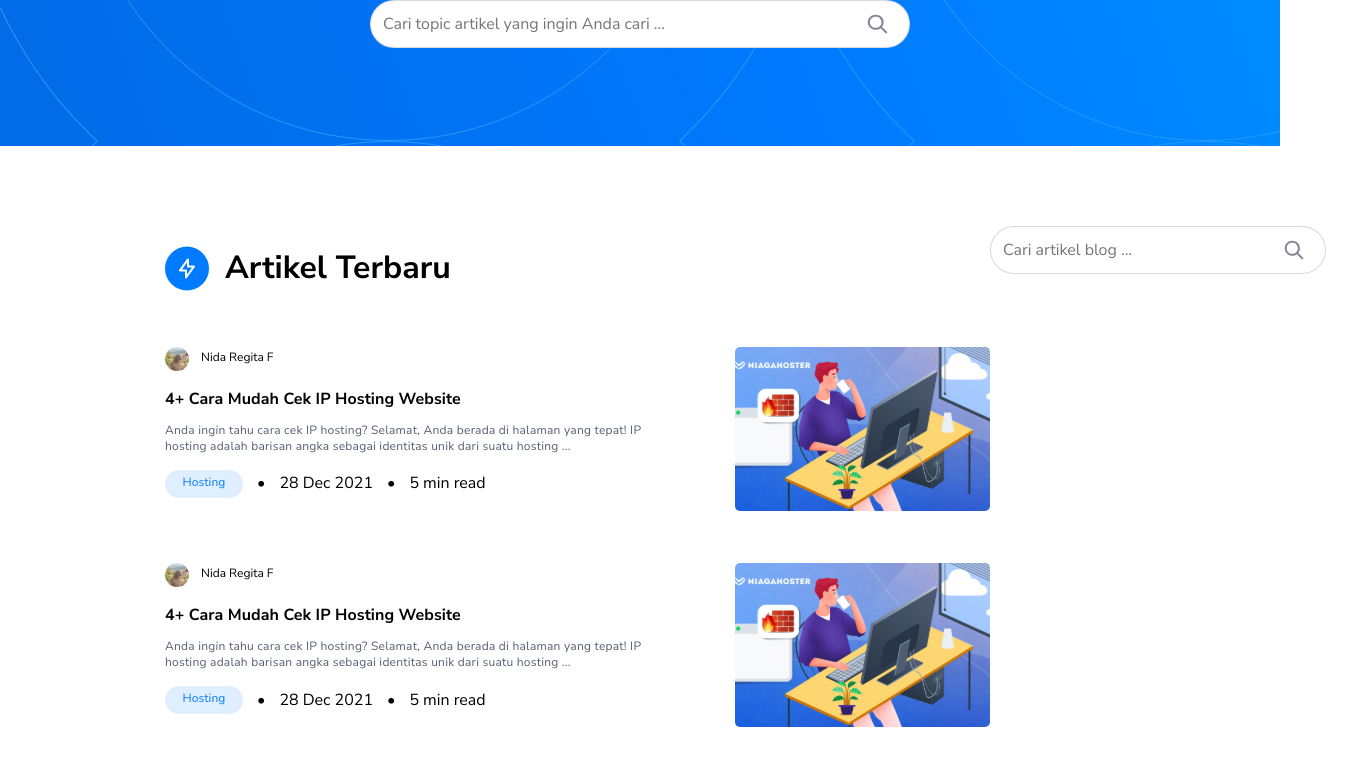
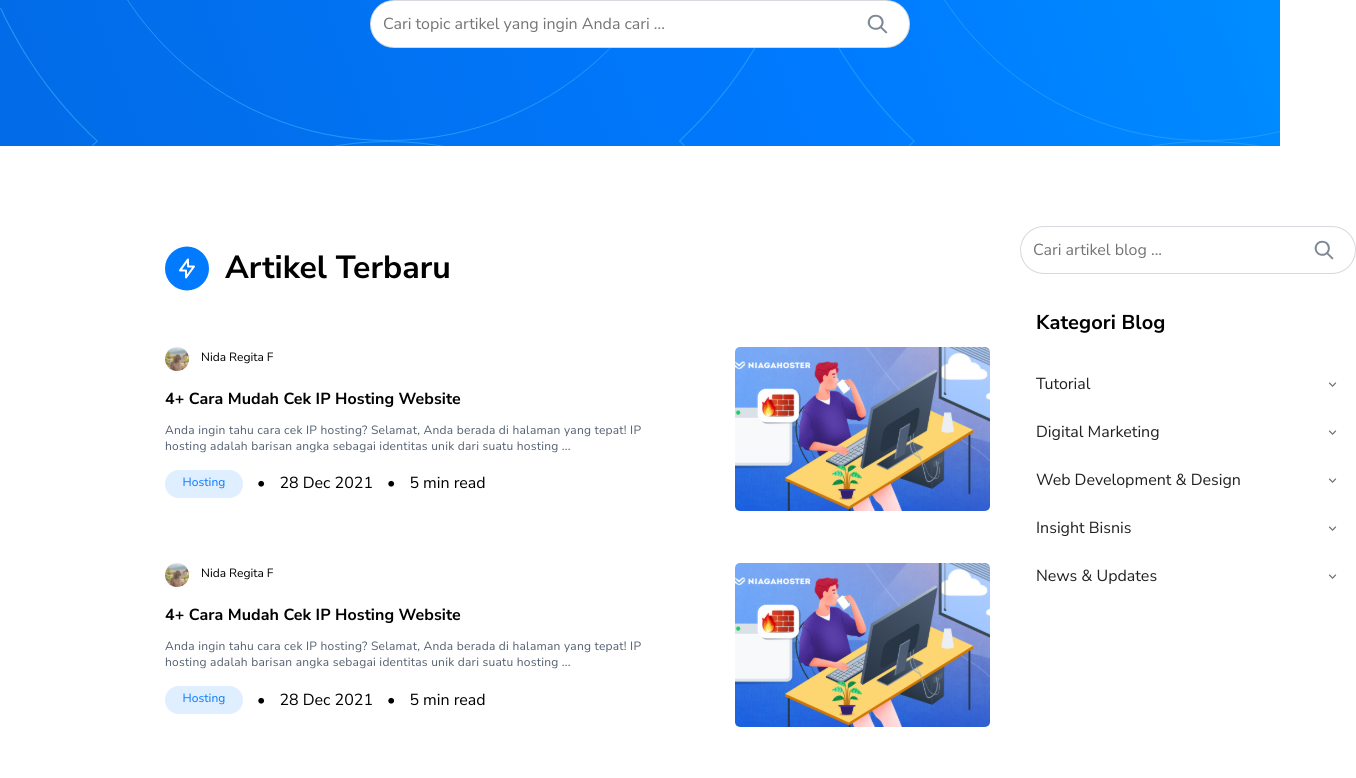
Before and after one commit to alaqsaka/NH-UIengineer-test, a Next.js app: page / in a window 1280 px wide. Shown: the part 485-1263 px from the top of the page, 1356 px wide, since content can reach past the window. Built offline with nearby package versions, Linux system fonts and the light colour scheme.

Commit message:
feat: adding accordion

```diff
--- a/package.json
+++ b/package.json
@@ -9,6 +9,11 @@
     "lint": "next lint"
   },
   "dependencies": {
+    "@emotion/react": "^11.8.1",
+    "@emotion/styled": "^11.8.1",
+    "@material-ui/core": "^4.12.3",
+    "@mui/icons-material": "^5.5.0",
+    "bootstrap": "^5.1.3",
     "next": "12.1.0",
     "react": "17.0.2",
     "react-dom": "17.0.2",
--- a/src/components/organisms/BlogSection/BlogSectionStyles.js
+++ b/src/components/organisms/BlogSection/BlogSectionStyles.js
@@ -9,4 +9,39 @@ export const Container = styled.div`
 export const BlogDiv = styled.div`
   display: grid;
   grid-template-columns: 2fr 1fr;
+  gap: 30px;
 `;
+
+export const FilterDiv = styled.div`
+  margin-top: 36px;
+
+  h1 {
+    font-size: 20px;
+    font-style: normal;
+    font-weight: 700;
+    line-height: 26px;
+    letter-spacing: 0.005em;
+    text-align: left;
+    margin-bottom: 24px;
+    margin-left: 16px;
+  }
+`;
+
+export const AccordionDetailsStyles = styled.span`
+  font-weight: 400;
+  color: rgba(41, 56, 78, 1);
+  size: 12px;
+  letter-spacing: 0.07px;
+  text-transform: none;
+  text-decoration: none;
+  line-height: 24px;
+  text-alignment: left;
+  line-height: 1px;
+  font-size: 0px;
+  transform: none;
+`;
+
+export const KategoriBlog = styled.div`
+  position: sticky;
+  top: 0px;
+`;
--- a/src/components/organisms/BlogSection/index.js
+++ b/src/components/organisms/BlogSection/index.js
@@ -1,12 +1,35 @@
 import React from "react";
-import { Container, BlogDiv } from "./BlogSectionStyles";
+import {
+  Container,
+  BlogDiv,
+  FilterDiv,
+  KategoriBlog,
+} from "./BlogSectionStyles";
 import Article from "../../molecules/Article";
 import { Articles, Articles2 } from "../../../constants/constants";
 import SubscriptionBanner from "../../molecules/SubscriptionBanner";
 import ArticlesList from "../../molecules/ArticlesLists";
 import Search from "../../atoms/Search";
+import Accordion from "@material-ui/core/Accordion";
+import AccordionSummary from "@material-ui/core/AccordionSummary";
+import AccordionDetails from "@material-ui/core/AccordionDetails";
+import ExpandMoreIcon from "@mui/icons-material/ExpandMore";
+import { makeStyles } from "@material-ui/core/styles";
 
 export default function BlogSection(props) {
+  const useStyles = makeStyles({
+    hideBorder: {
+      "&.MuiAccordion-root:before": {
+        display: "none",
+      },
+      "&.MuiPaper-elevation1": {
+        "box-shadow": "none",
+      },
+    },
+  });
+
+  const classes = useStyles();
+
   return (
     <Container>
       <BlogDiv>
@@ -16,9 +39,87 @@ export default function BlogSection(props) {
           <SubscriptionBanner />
           <ArticlesList />
         </div>
-        <div>
+        <KategoriBlog>
           <Search placeholder="Cari artikel blog ..." icon />
-        </div>
+          <FilterDiv>
+            <h1>Kategori Blog</h1>
+            <Accordion className={classes.hideBorder}>
+              <AccordionSummary
+                expandIcon={<ExpandMoreIcon />}
+                aria-controls="panel1a-content"
+                id="panel1a-header"
+              >
+                Tutorial
+              </AccordionSummary>
+              <AccordionDetails>Tutorial</AccordionDetails>
+              <AccordionDetails>Tutorial</AccordionDetails>
+              <AccordionDetails>Tutorial</AccordionDetails>
+              <AccordionDetails>Tutorial</AccordionDetails>
+              <AccordionDetails>Tutorial</AccordionDetails>
+              <AccordionDetails>Tutorial</AccordionDetails>
+            </Accordion>
+            <Accordion className={classes.hideBorder}>
+              <AccordionSummary
+                expandIcon={<ExpandMoreIcon />}
+                aria-controls="panel1a-content"
+                id="panel1a-header"
+              >
+                Digital Marketing
+              </AccordionSummary>
+              <AccordionDetails>Tutorial</AccordionDetails>
+              <AccordionDetails>Tutorial</AccordionDetails>
+              <AccordionDetails>Tutorial</AccordionDetails>
+              <AccordionDetails>Tutorial</AccordionDetails>
+              <AccordionDetails>Tutorial</AccordionDetails>
+              <AccordionDetails>Tutorial</AccordionDetails>
+            </Accordion>
+            <Accordion className={classes.hideBorder}>
+              <AccordionSummary
+                expandIcon={<ExpandMoreIcon />}
+                aria-controls="panel1a-content"
+                id="panel1a-header"
+              >
+                Web Development & Design
+              </AccordionSummary>
+              <AccordionDetails>Tutorial</AccordionDetails>
+              <AccordionDetails>Tutorial</AccordionDetails>
+              <AccordionDetails>Tutorial</AccordionDetails>
+              <AccordionDetails>Tutorial</AccordionDetails>
+              <AccordionDetails>Tutorial</AccordionDetails>
+              <AccordionDetails>Tutorial</AccordionDetails>
+            </Accordion>
+            <Accordion className={classes.hideBorder}>
+              <AccordionSummary
+                expandIcon={<ExpandMoreIcon />}
+                aria-controls="panel1a-content"
+                id="panel1a-header"
+              >
+                Insight Bisnis
+              </AccordionSummary>
+              <AccordionDetails>Tutorial</AccordionDetails>
+              <AccordionDetails>Tutorial</AccordionDetails>
+              <AccordionDetails>Tutorial</AccordionDetails>
+              <AccordionDetails>Tutorial</AccordionDetails>
+              <AccordionDetails>Tutorial</AccordionDetails>
+              <AccordionDetails>Tutorial</AccordionDetails>
+            </Accordion>
+            <Accordion className={classes.hideBorder}>
+              <AccordionSummary
+                expandIcon={<ExpandMoreIcon />}
+                aria-controls="panel1a-content"
+                id="panel1a-header"
+              >
+                News & Updates
+              </AccordionSummary>
+              <AccordionDetails>Tutorial</AccordionDetails>
+              <AccordionDetails>Tutorial</AccordionDetails>
+              <AccordionDetails>Tutorial</AccordionDetails>
+              <AccordionDetails>Tutorial</AccordionDetails>
+              <AccordionDetails>Tutorial</AccordionDetails>
+              <AccordionDetails>Tutorial</AccordionDetails>
+            </Accordion>
+          </FilterDiv>
+        </KategoriBlog>
       </BlogDiv>
     </Container>
   );
--- a/src/pages/_app.js
+++ b/src/pages/_app.js
@@ -1,8 +1,13 @@
 import Theme from "../styles/theme";
+
+import Head from "next/head";
 
 export default function App({ Component, pageProps }) {
   return (
     <>
+      <Head>
+        <meta name="viewport" content="width=device-width, initial-scale=1" />
+      </Head>
       <Theme>
         <Component {...pageProps} />
       </Theme>
--- a/src/pages/_document.js
+++ b/src/pages/_document.js
@@ -1,5 +1,6 @@
 import Document, { Head, Html, Main, NextScript } from "next/document";
 import { ServerStyleSheet } from "styled-components";
+// import { ServerStyleSheet } from "@material-ui/core";
 
 export default class MyDocument extends Document {
   static async getInitialProps(ctx) {
```
Also changed, not shown: 1 other file (tests, documents, lock files or other folders).
